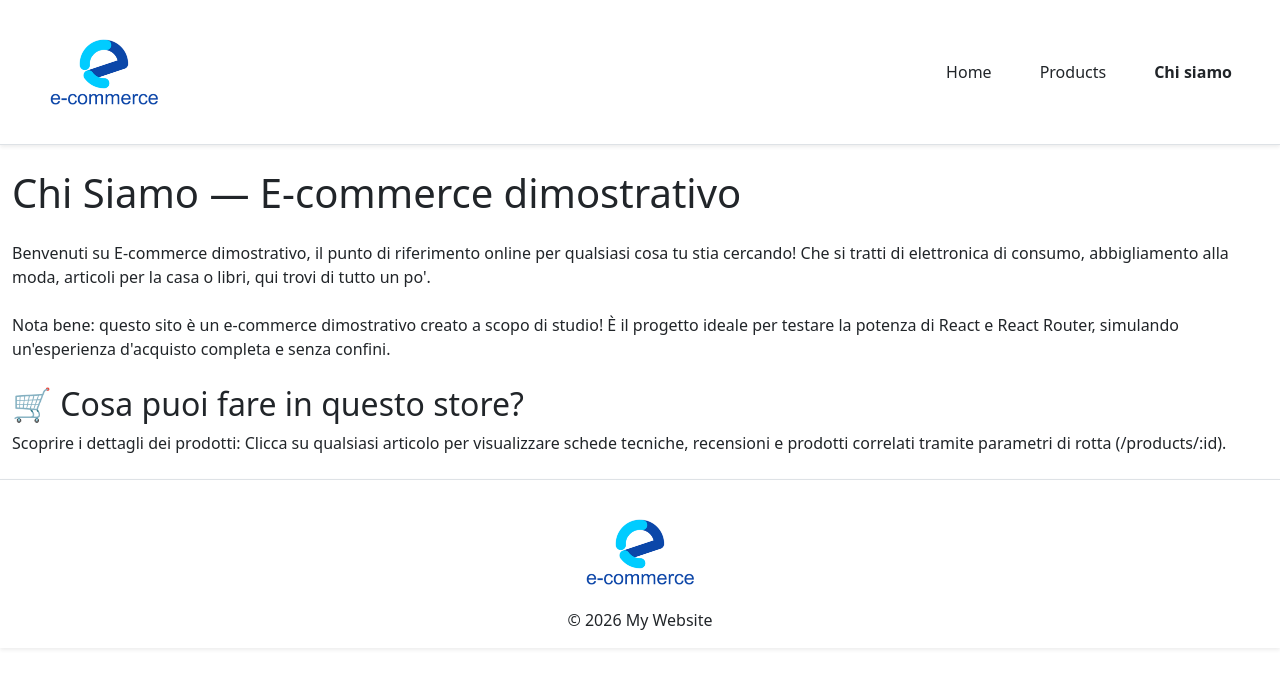
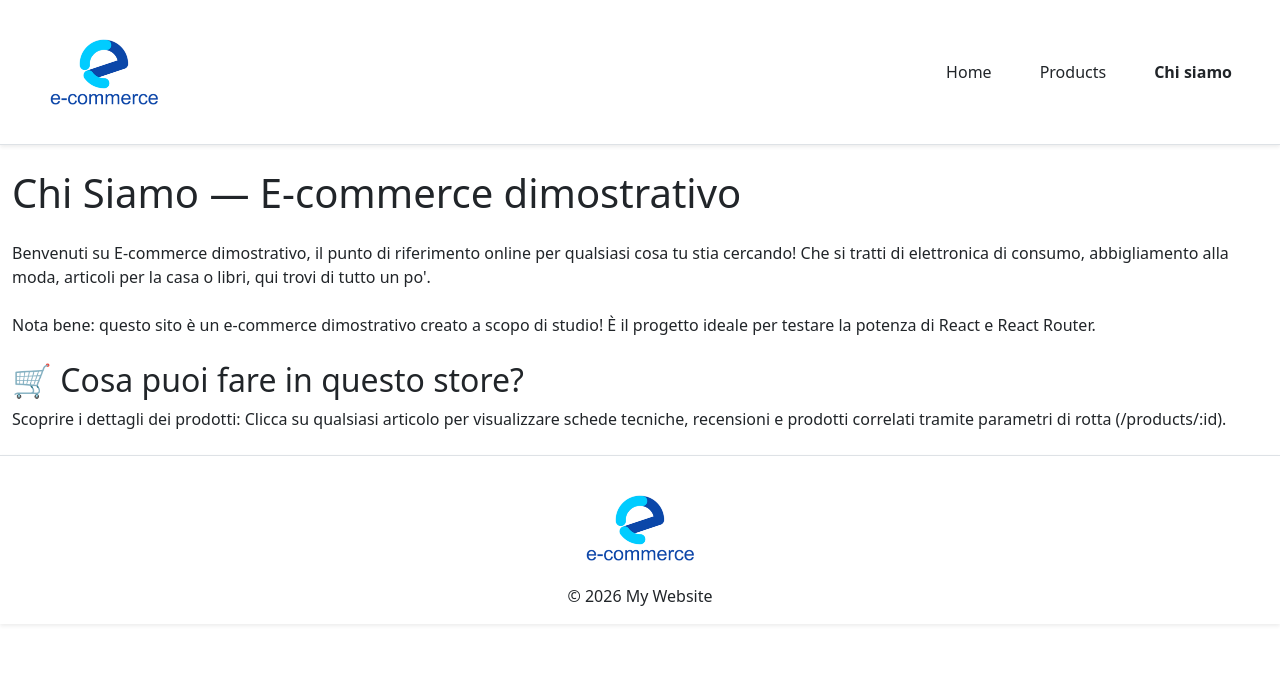
Before and after one commit to JasonBorrelli/react-router, a React (Vite) app: page /aboutus in a window 1280 px wide. Shown: the top 688 px of the page. Built offline with nearby package versions, Linux system fonts and the light colour scheme.

Commit message:
feat: add ProductsPage and AboutUs page components

```diff
--- a/src/component/pages/AboutUs.jsx
+++ b/src/component/pages/AboutUs.jsx
@@ -5,7 +5,7 @@ export default function AboutUs() {
         <h1 className="my-4">Chi Siamo — E-commerce dimostrativo</h1>
         <p className="my-4">Benvenuti su E-commerce dimostrativo, il punto di riferimento online per qualsiasi cosa tu stia cercando! Che si tratti di elettronica di consumo, abbigliamento alla moda, articoli per la casa o libri, qui trovi di tutto un po'.</p>
 
-        <p className="my-4">Nota bene: questo sito è un e-commerce dimostrativo creato a scopo di studio! È il progetto ideale per testare la potenza di React e React Router, simulando un'esperienza d'acquisto completa e senza confini.</p>
+        <p className="my-4">Nota bene: questo sito è un e-commerce dimostrativo creato a scopo di studio! È il progetto ideale per testare la potenza di React e React Router.</p>
         <h2>🛒 Cosa puoi fare in questo store?</h2>
 
         <p>Scoprire i dettagli dei prodotti: Clicca su qualsiasi articolo per visualizzare schede tecniche, recensioni e prodotti correlati tramite parametri di rotta (/products/:id).</p>
--- a/src/component/pages/ProductsPage.jsx
+++ b/src/component/pages/ProductsPage.jsx
@@ -2,7 +2,7 @@ import { useState } from "react";
 import { useEffect } from "react";
 import { Link } from "react-router";
 import Banner from "../ui/Banner";
-import NotFoundPage from "./NotFound";
+
 
 
 
```
